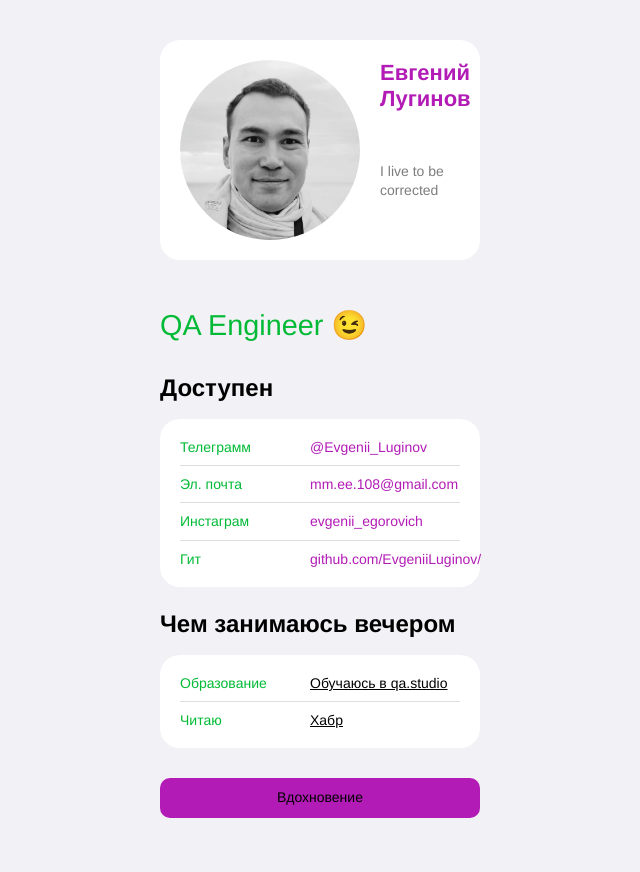
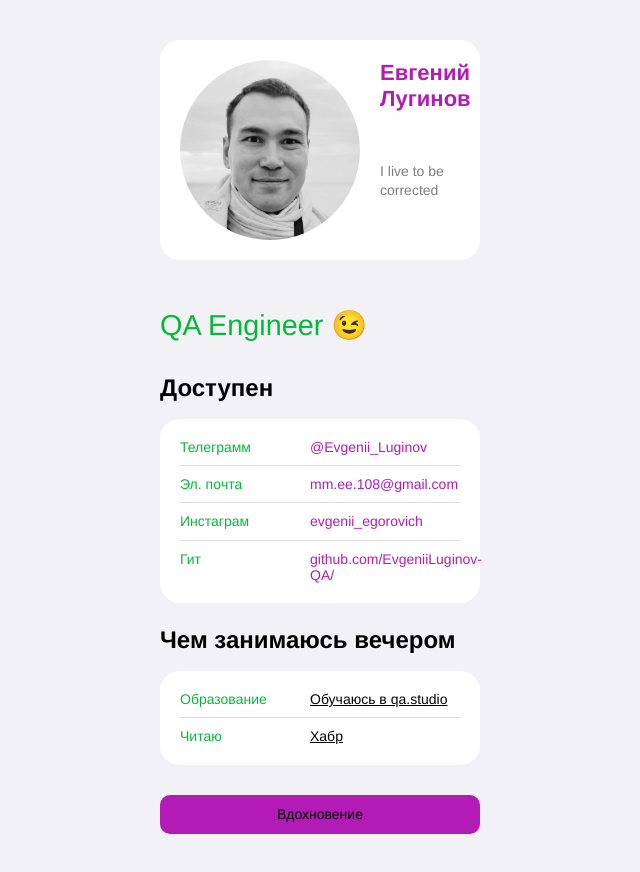
Before and after one commit to EvgeniiLuginov-QA/cv, a plain HTML site: page index.html in a window 1280 px wide. Shown: the whole page, without its empty margins (320-960 px from the left). Drawn offline with Linux system fonts and the light colour scheme.

Commit message:
Добавил что-то

```diff
--- a/index.html
+++ b/index.html
@@ -32,7 +32,7 @@
             <a class="linsk__link-1" href="http://t.me/Evgenii_Luginov">@Evgenii_Luginov</a>
           </li>
           <li class="links__link">
-            <p class="links__title">Эл. почта</p>
+            <p class="links__title">Эл. пoчта</p>
             <a class="linsk__link-1" href="mailto:mm.ee.108@gmail.com"
               >mm.ee.108@gmail.com</a
             >
@@ -45,7 +45,7 @@
           </li>
           <li class="links__link">
             <p class="links__title">Гит</p>
-            <a class="linsk__link-1" href="https://github.com/EvgeniiLuginov">github.com/EvgeniiLuginov/</a>
+            <a class="linsk__link-1" href="https://github.com/EvgeniiLuginov-QA">github.com/EvgeniiLuginov-QA/</a>
           </li>
         </ul>
       </section>
```
Also changed, not shown: 1 other file.
